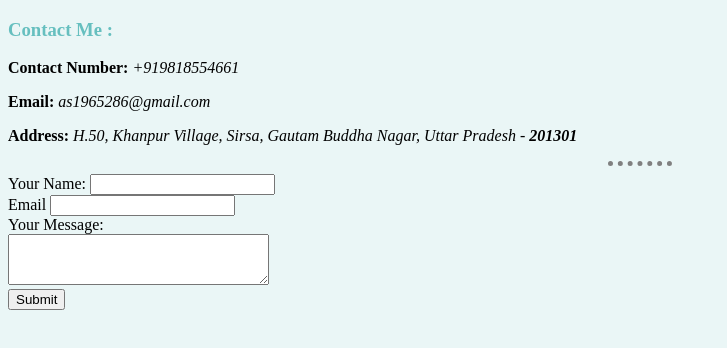
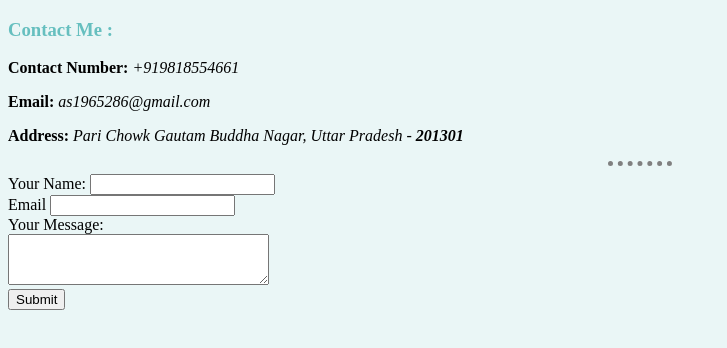
Before and after one commit to AbhishekAnand2/cv, a plain HTML site: page contact-me.html in a window 1280 px wide. Shown: the whole page, without its empty margins (0-727 px from the left). Drawn offline with Linux system fonts and the light colour scheme.

Commit message:
Updated Address and Meta Tag

```diff
--- a/contact-me.html
+++ b/contact-me.html
@@ -3,6 +3,8 @@
 
 <head>
   <meta charset="utf-8">
+  <meta http-equiv="X-UA-Compatible" content="IE=edge">
+  <meta name="viewport" content="width=device-width, initial-scale=1.0">
   <title>Contact Me</title>
   <link rel="stylesheet" href="css/styles.css">
 </head>
@@ -11,7 +13,7 @@
   <h3>Contact Me : </h3>
   <p><b>Contact Number: </b> <i>+919818554661</i></p>
   <p><b>Email: </b><i>as1965286@gmail.com</i></p>
-  <p><b>Address: </b><i>H.50, Khanpur Village, Sirsa, Gautam Buddha Nagar, Uttar Pradesh - <strong>201301</strong></i>
+  <p><b>Address: </b><i>Pari Chowk Gautam Buddha Nagar, Uttar Pradesh - <strong>201301</strong></i>
   </p>
 
   <hr>
```
